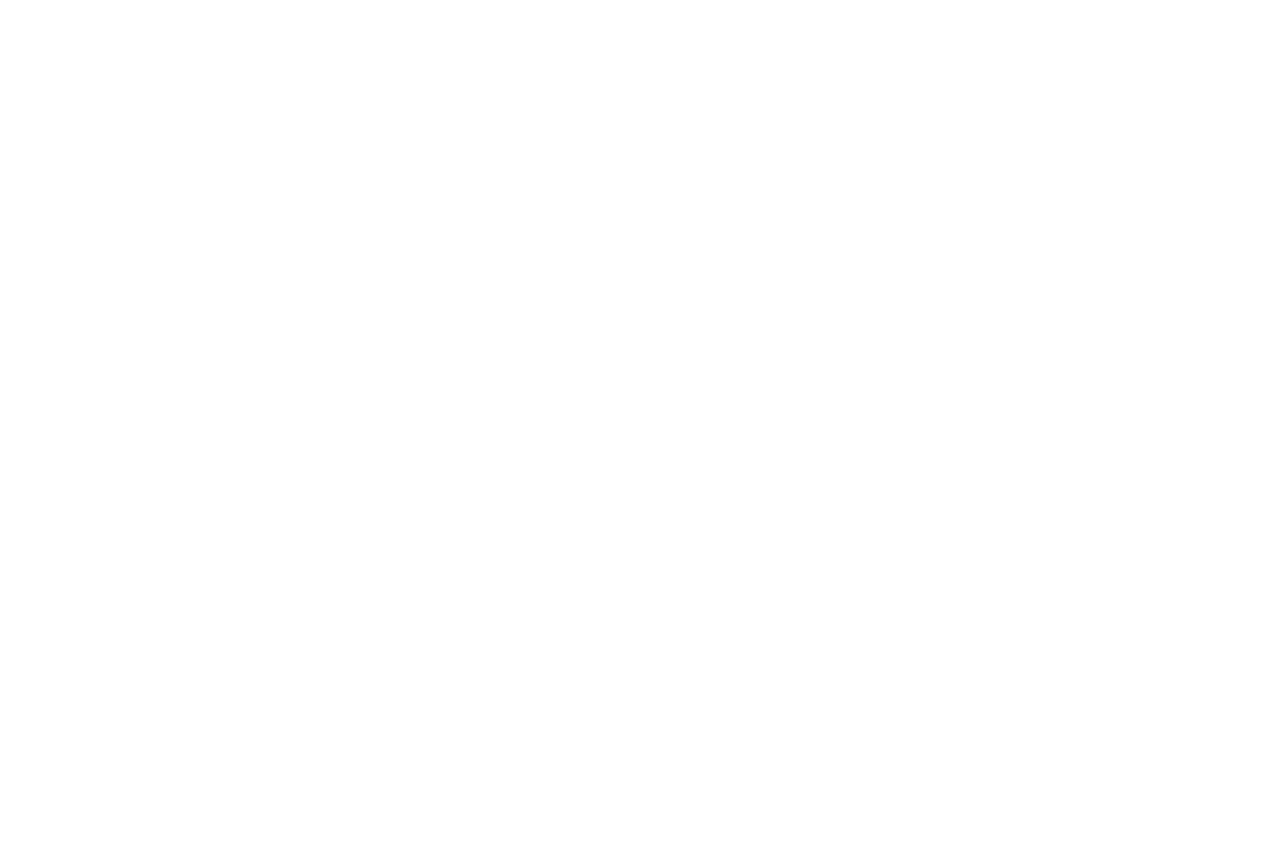
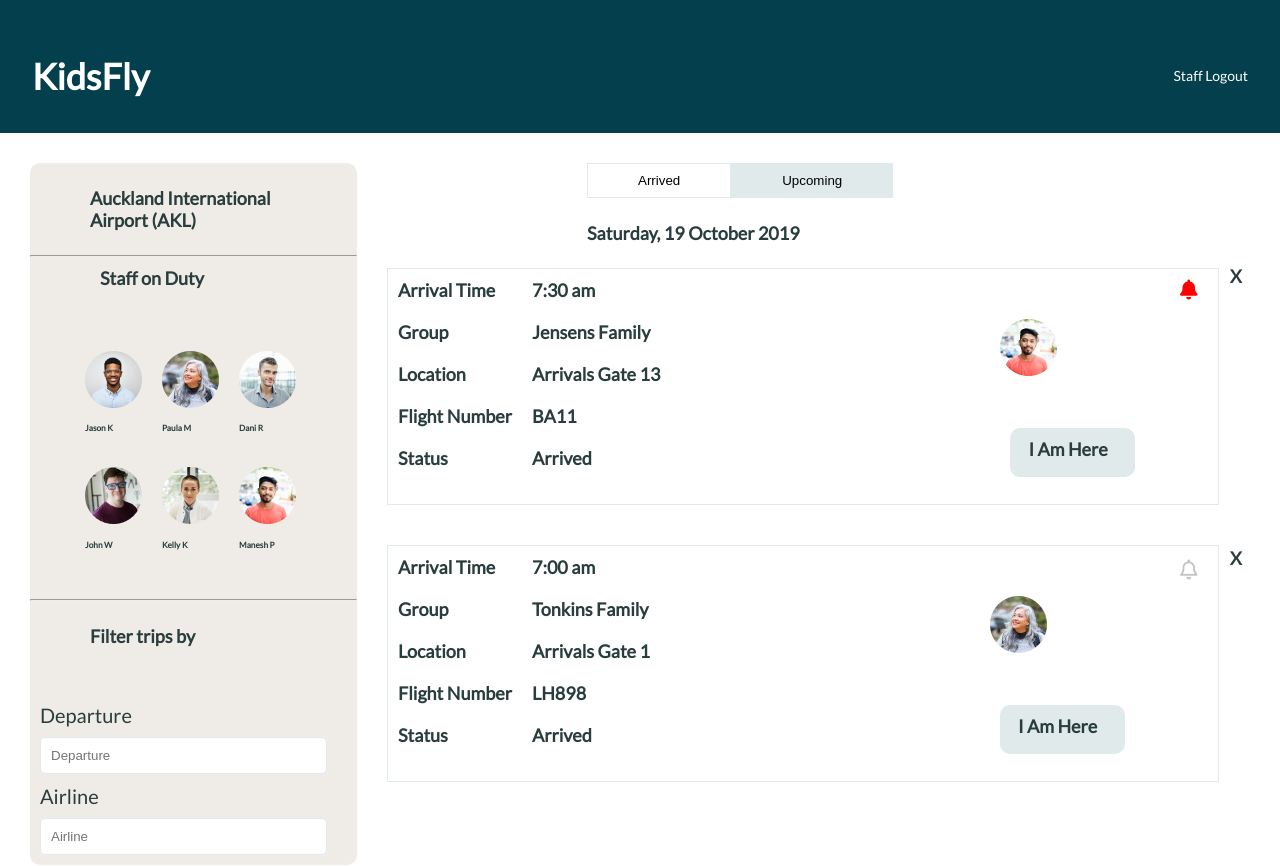
Before and after one commit to Build-Week-Kids-Fly-2/Front-End, a React (Create React App) app in the folder kidsfly/: page /StaffArrived in a window 1280 px wide. Shown: the top 866 px of the page. Before the commit the page ends 800 px from the top, so only its background shows below. Built offline with nearby package versions, Linux system fonts and the light colour scheme; sample sign-in values are in the browser's storage.

Commit message:
added staff arrival and upcoming plus routes

```diff
--- a/kidsfly/src/App.js
+++ b/kidsfly/src/App.js
@@ -14,11 +14,10 @@
 import MessagesDashboard from './Components/MessagesDashboard';
 import MessagingSupportForm from './Components/MessagingSupportForm';
 import ReviewTrip from './Components/ReviewTrip';
-// import StaffDashboard from './Components/StaffDashboard';
 import TravelerRegister from './Components/TravelerRegister';
 import TravelerSignIn from './Components/TravelerSignIn';
 import StaffUpcoming from "./Components/StaffUpcoming";
-// import { axiosWithAuth } from './utils/AxiosWithAuth';
+import StaffArrival from './Components/StaffArrival';
 
 function App () {
 
@@ -37,7 +36,8 @@
      <PrivateRouter path= "/messagesdashboard" component= {MessagesDashboard}/>
      <PrivateRouter path= "/messagessupport" component= {MessagingSupportForm}/>
      <PrivateRouter path= "/reviewtrip" component= {ReviewTrip}/>
-     <PrivateRouter path= "/staffdashboard" component= {StaffUpcoming}/>
+     <PrivateRouter path = '/StaffUpcoming' component={StaffUpcoming}/>
+      <PrivateRouter path = '/StaffArrived' component={StaffArrival}/>
     </Switch>
     </div>
   );
--- a/kidsfly/src/Components/AdminSignIn.js
+++ b/kidsfly/src/Components/AdminSignIn.js
@@ -65,7 +65,7 @@
         .post('/api/auth/admin/login', credentials)
         .then(res => {
             localStorage.setItem('token', res.data.payload);
-            props.history.push('/staffdashboard')
+            props.history.push('/staffarrived')
         })
         .catch(err => console.log(err));
     }
--- a/kidsfly/src/Components/KidsFlyForm.js
+++ b/kidsfly/src/Components/KidsFlyForm.js
@@ -69,8 +69,6 @@
     en_route: ''
 
 })
-
-
 
 const handleChange = e => {
     setTrips(
@@ -162,7 +160,7 @@
                  onChange={handleChange}
                   required
                  />
-                  <label>Arrived</label>
+                  <label>Number of Arrived</label>
                   <input
                 type="number"
                  name="arrived"
--- a/kidsfly/src/Components/StaffArrival.js
+++ b/kidsfly/src/Components/StaffArrival.js
@@ -1,8 +1,183 @@
 import React from 'react';
+import {Link} from 'react-router-dom';
 import styled from 'styled-components';
+import Jason from "../img/profile9.png";
+import John from "../img/profile10.png";
+import Dani from "../img/profile11.png";
+import Paula from "../img/profile14.png";
+import Kelly from "../img/profile13.png";
+import Manesh from "../img/profile12.png";
+const StaffArrivalStyle =styled.div`
+.onduty{
+    margin: 30px;
+    width: 327px;
+    height: 702px;
+    left: 88px;
+    top: 130px;
+    background: rgba(224, 218, 209, 0.5);
+    border-radius: 10px;
+}
+.title{
+    padding-left:60px;
+    width: 244px;
+    height: 44px;
+    // margin: 10px;
+    font-family: Lato;
+    font-style: normal;
+    font-weight: bold;
+    font-size: 18px;
+    line-height: 22px;
+    color: #293D3D;
+}
+.title2{
+    padding-left:60px;
+    width: 244px;
+    height: 44px;
+    margin: 10px;
+    font-family: Lato;
+    font-style: normal;
+    font-weight: bold;
+    font-size: 18px;
+    line-height: 22px;
+    color: #293D3D;
+}
+.date{
+    margin-left: 200px;
+    font-family: Lato;
+    font-style: normal;
+    font-weight: bold;
+    font-size: 18px;
+    line-height: 22px;
+}
+.filform2{
+    display: flex;
+    flex-direction: column;
+}
+.pic{
+    display: flex;
+    flex-wrap: wrap;
+    padding: 20px 45px;
+}
+ .staffpic{
+     padding: 10px;
+ }
+label{
+    margin-left: 10px;
+    text-align:left;
+    padding-bottom: 10px;
+    padding-top: 10px;
+    font-size: 2rem;
+  }
+  input{
+    margin-left: 10px;
+    margin-right: 30px;
+    padding: 10px;
+    background: #FFFFFF;
+    border: 1px solid #E0EAEB;
+    box-sizing: border-box;
+    border-radius: 5px;
+   }
+   .content{
+       display:flex;
+}
+.btns{
 
-const StaffArrivalStyle =styled.div`
+    background: #FFFFFF;
+    border: 1px solid #E0EAEB;
+    box-sizing: border-box;
 
+    padding: 9px 50px;
+
+}
+.btns2{
+    margin-left: 200px;
+    padding-top: 30px;
+}
+.btns3{
+    background: #E0EAEB;
+}
+.staffarrive{
+    display: flex;
+    background: #FFFFFF;
+    border: 1px solid #E0EAEB;
+    box-sizing: border-box;
+    width: 832px;
+    height: 237px;
+    margin-bottom:40px;
+p{
+    // padding-left: 30px;
+    margin: 10px;
+    text-align: left;
+    font-family: Lato;
+    font-style: normal;
+    font-weight: bold;
+    font-size: 18px;
+    line-height: 22px;
+}
+.times{
+    display: flex;
+    flex-direction: column;
+
+}
+.pending{
+    color: #C4C4C4;
+}
+.here{
+    font-family: Lato;
+    font-style: normal;
+    font-weight: bold;
+    font-size: 18px;
+    line-height: 22px;
+    width: 125px;
+    height: 49px;
+    background: #E0EAEB;
+    border-radius: 10px;
+    padding-left: 18px;
+    padding-top: 10px;
+    margin-top: 50px;
+}
+.staff{
+    margin-left: 330px;
+    margin-top: 50px;
+}
+.staff2{
+    margin-left: 330px;
+    margin-top: 50px;
+}
+.close{
+  position: absolute;
+  width: 10px;
+  height: 22px;
+  left: 1230px;
+  top: 547px;
+  font-family: Lato;
+  font-style: normal;
+  font-weight: bold;
+  font-size: 18px;
+  line-height: 22px;
+}
+ .close2{
+  position: absolute;
+  left: 1230px;
+  top: 265px;
+  font-family: Lato;
+  font-style: normal;
+  font-weight: bold;
+  font-size: 18px;
+  line-height: 22px;
+ }
+ .fa-bell{
+  position: absolute;
+  left: 1180px;
+  top: 280px;
+  color: red;
+ }
+ .fa-bell-o{
+  position: absolute;
+  left: 1180px;
+  top: 560px;
+  color: #C4C4C4;
+ }
 `
 
 const StaffArrival = () => {
@@ -12,16 +187,123 @@
           <header>
             <a href="landing.html"><h2>KidsFly</h2></a>
             <nav className="left-nav">
-              <a href="/dashboard">Account</a>
-              <a href="/bookingform">Plan Trip</a>
-              <a href="about.html">About</a>
             </nav>
             <nav className="right-nav">
-              <a href="/messagesdashboard">Messages</a>
+              <a href="/stafflogout">Staff Logout</a>
             </nav>
           </header>
         </div>
+  {/* content */}
+  <div className="content">
+            <section className="onduty">
+                <h4 className="title">Auckland International Airport
+                     (AKL) </h4>
+                <hr></hr>
+                <h4 className="title2">Staff on Duty </h4>
+                <div className="pic">
+                    <div className="staffpic">
+                        <img src={Jason} alt="Jason" />
+                        <h5>Jason K</h5>
+                    </div>
+                    <div className="staffpic">
+                        <img src={Paula} alt="Paula" />
+                        <h5>Paula M </h5>
+                    </div>
+                    <div className="staffpic">
+                        <img src={Dani} alt="Dani" />
+                        <h5>Dani R </h5>
+                    </div>
+                    <div className="staffpic">
+                        <img src={John} alt="John" />
+                        <h5>John W</h5>
+                    </div>
+                    <div className="staffpic">
+                        <img src={Kelly} alt="Kelly" />
+                        <h5>Kelly K </h5>
+                    </div>
+                    <div className="staffpic">
+                        <img src={Manesh} alt="Manesh" />
+                        <h5>Manesh P </h5>
+                    </div>
+                </div>
+                <hr></hr>
+                <h4 className="title">Filter trips by </h4>
+                <div className="filform">
+                    <div className="filform2">
+                        <label>Departure</label>
+                        <input
+                            type="text"
+                            name="departure"
+                            //  value={adminSignup.location}
+                            placeholder='Departure'
+                        //  onChange={handleChange} required
+                        />
+                    </div>
+                    <div className="filform2">
+                        <label>Airline</label>
+                        <input
+                            type="text"
+                            name="airline"
+                            //  value={adminSignup.airportping}
+                            placeholder='Airline'
+                        //  onChange={handleChange} required
+                        />
+                    </div>
+                </div>
+            </section>
+            <section className="arrival">
+                <div className="btns2">
+                <Link to="/staffarrived"><button className="btns">Arrived</button></Link>
+       <Link to ="/staffupcoming"><button className="btns3 btns">Upcoming</button></Link>
+                </div>
+                <h4 className="date">Saturday, 19 October 2019 </h4>
+                <div className="staffarrive">
+                    <div className="times">
+                        <p>Arrival Time</p>
+                        <p>Group</p>
+                        <p>Location </p>
+                        <p>Flight Number</p>
+                        <p>Status</p>
+                    </div>
+                    <div className="times">
+                        <p>7:30  am </p>
+                        <p>Jensens Family</p>
+                        <p>Arrivals Gate 13</p>
+                        <p>BA11</p>
+                        <p>Arrived</p>
+                    </div>
+                    <div className="staff">
+                        <img src={Manesh} alt="Dani"/>
+                        <p className="here">I Am Here</p>
+                    </div>
+                </div>
+                <div className="staffarrive">
+                    <div className="times">
+                        <p>Arrival Time</p>
+                        <p>Group</p>
+                        <p>Location </p>
+                        <p>Flight Number</p>
+                        <p>Status</p>
+                    </div>
+                    <div className="times">
+                        <p>7:00  am</p>
+                        <p>Tonkins Family</p>
+                        <p>Arrivals Gate 1</p>
+                        <p>LH898</p>
+                        <p>Arrived</p>
+                    </div>
+                    <div className="staff2">
+                        <img src={Paula} alt="Jason"/>
+                        <p className="here">I Am Here</p>
+                    </div>
+                    <span className="close">X</span>
+                    <span className="close2">X</span>
+                    <i class="fa fa-bell fa-2x" aria-hidden="true"></i>
+                    <i class="fa fa-bell-o fa-2x" aria-hidden="true"></i>
 
+                </div>
+            </section>
+    </div>
          {/* footer */}
       <div className="foot-container">
         <footer>
--- a/kidsfly/src/Components/StaffUpcoming.js
+++ b/kidsfly/src/Components/StaffUpcoming.js
@@ -1,4 +1,5 @@
 import React from 'react';
+import {Link} from 'react-router-dom';
 import styled from 'styled-components';
 import Jason from "../img/profile9.png";
 import John from "../img/profile10.png";
@@ -161,16 +162,13 @@
     return (
       <StaffUpcomingStyle>
           {/* navigation */}
-        <div className="nav-container">
+          <div className="nav-container">
           <header>
             <a href="landing.html"><h2>KidsFly</h2></a>
             <nav className="left-nav">
-              <a href="/dashboard">Account</a>
-              <a href="/bookingform">Plan Trip</a>
-              <a href="about.html">About</a>
             </nav>
             <nav className="right-nav">
-              <a href="/messagesdashboard">Messages</a>
+              <a href="/stafflogout">Staff Logout</a>
             </nav>
           </header>
         </div>
@@ -235,7 +233,8 @@
             </section>
             <section className="arrival">
                 <div className="btns2">
-            <button className="btns">Arrived</button><button className="btns3 btns">Upcoming</button>
+                <Link to="/staffarrived"><button className="btns">Arrived</button></Link>
+       <Link to ="/staffupcoming"><button className="btns3 btns">Upcoming</button></Link>
                 </div>
                 <h4 className="date">Saturday, 19 October 2019 </h4>
                 <div className="staffarrive">
--- a/kidsfly/src/Components/TravelerSignIn.js
+++ b/kidsfly/src/Components/TravelerSignIn.js
@@ -105,7 +105,8 @@
         axiosWithAuth()
         .post('/api/auth/login', credentials)
         .then(res => {
-            localStorage.setItem('token', res.data.payload);
+          console.log(res.data)
+            localStorage.setItem('token', res.data.token);
             props.history.push('/dashboard')
         })
         .catch(err => console.log(err));
--- a/kidsfly/src/actions/index.js
+++ b/kidsfly/src/actions/index.js
@@ -10,7 +10,7 @@
 export const fetchTrip = trips => dispatch => {
     dispatch({type: FETCHING_TRIP_START})
     axiosWithAuth()
-    .post('/api/user_trips/add', trips)
+    .get("/api/user_trips",trips)
     .then(res => {
         // console.log(res)
         dispatch({
--- a/kidsfly/src/reducers/index.js
+++ b/kidsfly/src/reducers/index.js
@@ -29,7 +29,7 @@
     case ADDING_TRIP_SUCCESS:
         return {
             ...state,
-            trip: action.payload
+            trip: [...state.trip, action.payload]
         }
 
         default:
```
Also changed, not shown: kidsfly/src/Components/ReviewTrip.js (+15 -15 lines), kidsfly/src/Components/StaffDashboard.js (deleted, +0 -52 lines).
